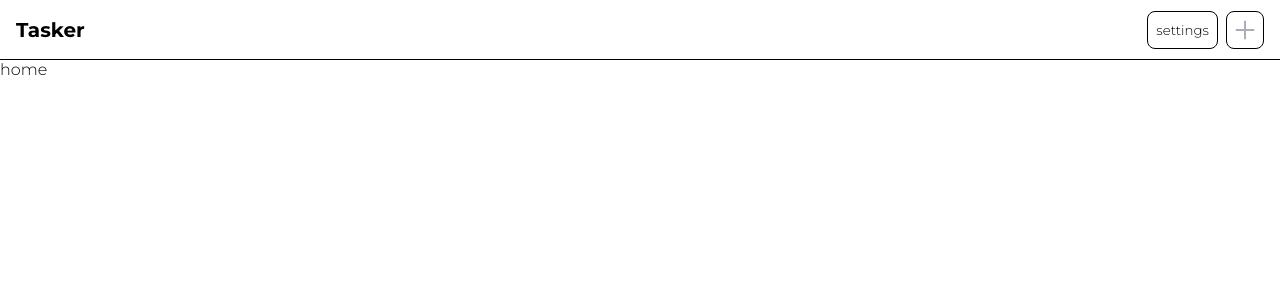
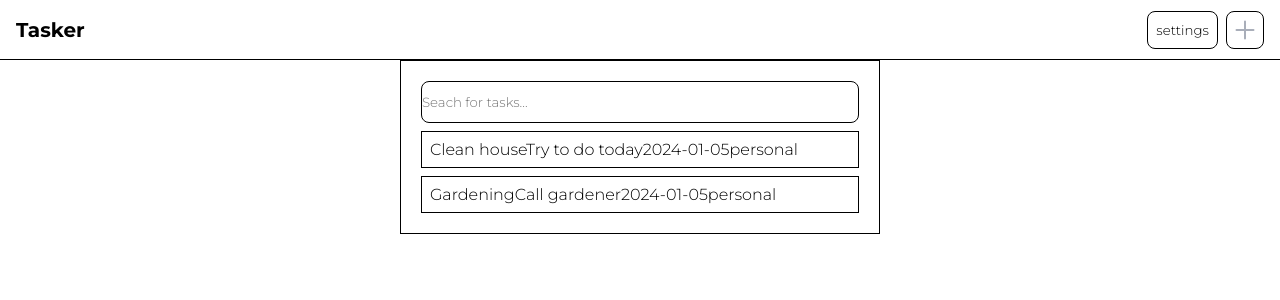
Before and after one commit to vinu-codes/tasker, a React (Create React App) app: page / in a window 1280 px wide. Shown: the top 300 px of the page. Built offline with nearby package versions, Linux system fonts and the light colour scheme.

Commit message:
add search component

```diff
--- /dev/null
+++ b/src/components/Search/Search.js
@@ -0,0 +1,44 @@
+import React, { useState } from 'react'
+import styled from 'styled-components'
+
+const SearchContainer = styled.div``
+const SearchInput = styled.input`
+  width: 100%;
+  outline: none;
+  padding: 0;
+  margin: 0;
+  border: none;
+  padding: 12px 0 12px 0;
+  border-radius: 8px;
+  border: 1px solid black;
+`
+
+const Search = ({ onSearch, items }) => {
+  const [value, setValue] = useState('')
+
+  const handleChange = (e) => {
+    const { value } = e.target
+    setValue(value)
+
+    const filteredItems = items.filter((item) => {
+      if (!items || !items.length) return
+      item.label.toLowerCase().includes(value.toLowerCase())
+    })
+    onSearch(filteredItems)
+    setValue('')
+  }
+
+  return (
+    <SearchContainer>
+      <SearchInput
+        name="search"
+        placeholder="Seach for tasks..."
+        type="text"
+        value={value}
+        onChange={handleChange}
+      />
+    </SearchContainer>
+  )
+}
+
+export { Search }
--- /dev/null
+++ b/src/components/Search/index.js
@@ -0,0 +1 @@
+export * from './Search'
--- a/src/pages/Home/Home.js
+++ b/src/pages/Home/Home.js
@@ -1,7 +1,68 @@
 import React from 'react'
+import styled from 'styled-components'
+import { Search } from '@components/Search'
+import { useSelector } from 'react-redux'
+import { tasksSelector } from '@state/tasks/selectors'
+
+const HomeWrapper = styled.div`
+  width: 100%;
+  display: flex;
+  justify-content: center;
+  align-items: center;
+  flex-direction: column;
+`
+
+const HomeContainer = styled.div`
+  display: flex;
+  flex-direction: column;
+  max-width: 480px;
+  width: 100%;
+  border: 1px solid black;
+  padding: 20px;
+`
+
+const Group = styled.ul`
+  list-style: none;
+  padding: 0;
+  margin: 0;
+`
+const List = styled.li`
+  list-style: none;
+  padding: 0;
+  margin: 0;
+  border: 1px solid black;
+  padding: 8px;
+  margin-top: 8px;
+`
 
 const Home = () => {
-  return 'home'
+  const items = useSelector(tasksSelector.items)
+
+  const handleCallback = (filteredItems) => {
+    console.log(filteredItems)
+  }
+
+  const renderTasks = () => {
+    const result = items.map((item) => {
+      return (
+        <List>
+          <span>{item.label}</span>
+          <span>{item.details}</span>
+          <span>{item.date}</span>
+          <span>{item.category}</span>
+        </List>
+      )
+    })
+    return result
+  }
+  return (
+    <HomeWrapper>
+      <HomeContainer>
+        <Search onSearch={handleCallback} items={items} />
+        <Group>{renderTasks()}</Group>
+      </HomeContainer>
+    </HomeWrapper>
+  )
 }
 
 export { Home }
--- a/src/state/tasks/reducers.js
+++ b/src/state/tasks/reducers.js
@@ -3,7 +3,20 @@ import { createSlice } from '@reduxjs/toolkit'
 const tasksSlice = createSlice({
   name: 'tasks',
   initialState: {
-    items: [],
+    items: [
+      {
+        label: 'Clean house',
+        date: '2024-01-05',
+        details: 'Try to do today',
+        category: 'personal',
+      },
+      {
+        label: 'Gardening',
+        date: '2024-01-05',
+        details: 'Call gardener',
+        category: 'personal',
+      },
+    ],
   },
   reducers: {
     // setFavItem: (state, action) => {
--- a/src/state/tasks/selectors.js
+++ b/src/state/tasks/selectors.js
@@ -0,0 +1,9 @@
+import { createSelector } from '@reduxjs/toolkit'
+
+const selectTaskSlice = (state) => state.tasks
+
+const items = createSelector(selectTaskSlice, (slice) => slice.items)
+
+export const tasksSelector = {
+  items,
+}
```
